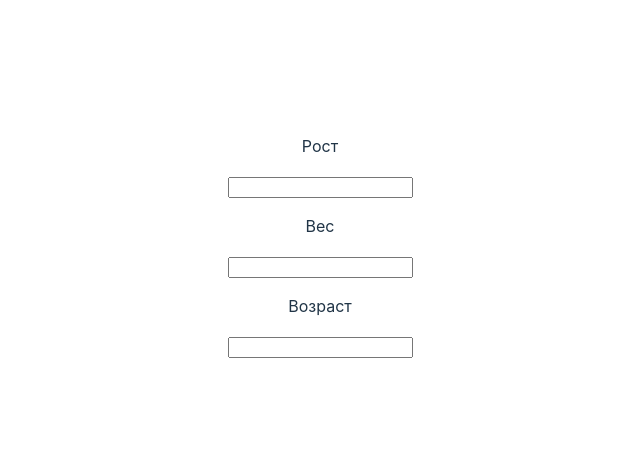
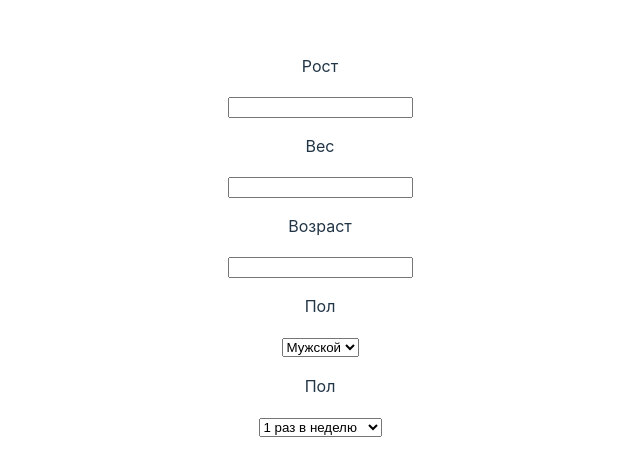
Before and after one commit to kolos1k/Maze, a Svelte app in the folder maze/: page / in a window 1280 px wide. Shown: the part 162-638 px from the top of the page, without its empty margins (320-960 px from the left). Built offline with nearby package versions, Linux system fonts and the light colour scheme.

Commit message:
modified:   maze/src/App.svelte

```diff
--- a/maze/src/App.svelte
+++ b/maze/src/App.svelte
@@ -6,7 +6,7 @@
 
 <main>
   <div class="main-container">
-
+    <div class="input">
       <div class = "height">
         <p>Рост</p>
         <input type="text">
@@ -20,6 +20,33 @@
       <div class = "age">
         <p>Возраст</p>
         <input type="text">
+      </div>
+    </div>
+
+    <div class="select">
+
+      <div class="gender">
+        <p>Пол</p>
+        <select name="gender" id="">
+          <option value="1">Мужской</option>
+          <option value="2">Женский</option>
+        </select>
+      </div>
+
+      <div class="activity">
+        <p>Пол</p>
+        <select name="activity" id="">
+          <option value="1.2">1 раз в неделю</option>
+          <option value="1.25">2 раза в неделю</option>
+          <option value="1.375">3 раза в неделю</option>
+          <option value="1.55">4 раза в неделю</option>
+          <option value="1.6">5 раз в неделю</option>
+          <option value="1.7">6 раз в неделю</option>
+          <option value="1.8">каждый день</option>
+          <option value="1.9">2 раза в день</option>
+        </select>
+      </div>
+
     </div>
 
   </div>
```
Lines whose indentation alone changed are shown as unchanged.
